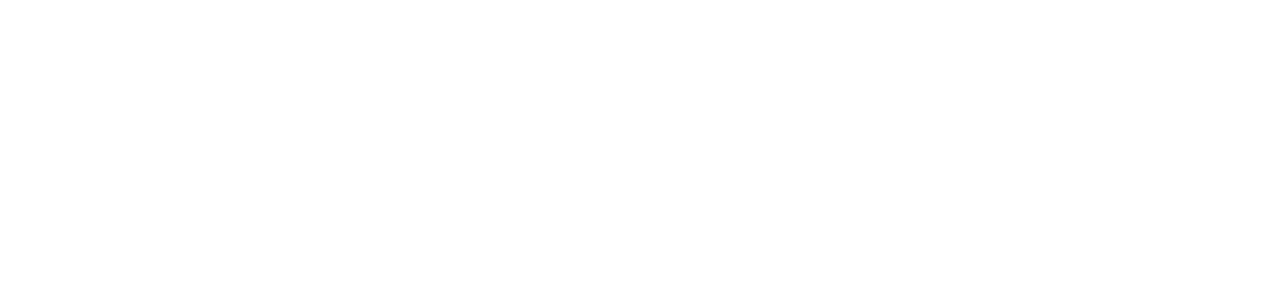
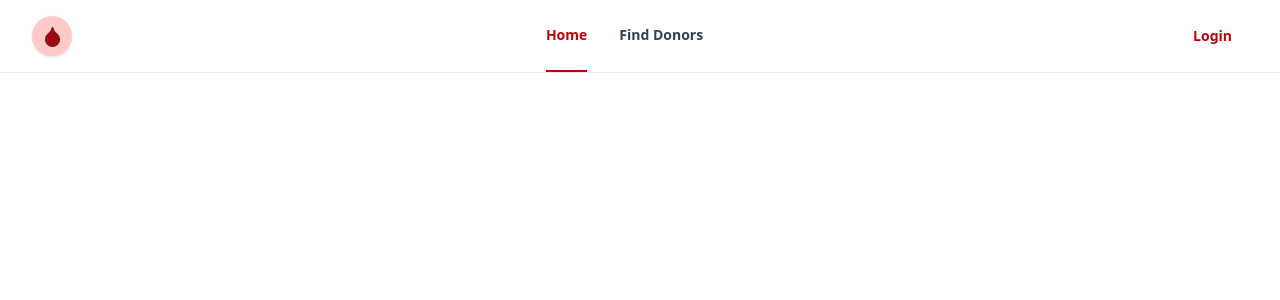
Before and after one commit to raselahmed2023/Life-Link, a Next.js app: page / in a window 1280 px wide. Shown: the top 300 px of the page. Built offline with nearby package versions, Linux system fonts and the light colour scheme.

Commit message:
navbar is done with some logic

```diff
--- a/package.json
+++ b/package.json
@@ -9,6 +9,7 @@
     "lint": "eslint"
   },
   "dependencies": {
+    "lucide-react": "^1.24.0",
     "next": "16.2.10",
     "react": "19.2.4",
     "react-dom": "19.2.4"
--- a/src/app/layout.tsx
+++ b/src/app/layout.tsx
@@ -1,6 +1,7 @@
 import type { Metadata } from "next";
 import { Geist, Geist_Mono } from "next/font/google";
 import "./globals.css";
+import Navbar from "@/components/Navbar";
 
 const geistSans = Geist({
   variable: "--font-geist-sans",
@@ -27,7 +28,12 @@
       lang="en"
       className={`${geistSans.variable} ${geistMono.variable} h-full antialiased`}
     >
-      <body className="min-h-full flex flex-col">{children}</body>
+      <body className="min-h-full flex flex-col">
+
+        <Navbar></Navbar>
+        {children}
+
+        </body>
     </html>
   );
 }
--- /dev/null
+++ b/src/components/Navbar.tsx
@@ -0,0 +1,210 @@
+"use client";
+
+import Link from "next/link";
+import { usePathname } from "next/navigation";
+import {
+  Bell, Droplet, Menu, UserCircle, X,
+} from "lucide-react";
+import { useState } from "react";
+
+type NavbarProps = {
+  isLoggedIn?: boolean;
+};
+
+const navLinks = [
+  {
+    label: "Home",
+    href: "/",
+  },
+  {
+    label: "Find Donors",
+    href: "/donors",
+  }
+];
+
+export default function Navbar({ isLoggedIn = false, }: NavbarProps) {
+  const pathname = usePathname();
+  const [isMenuOpen, setIsMenuOpen] = useState(false);
+
+  const isActiveRoute = (href: string) => {
+    if (href === "/") {
+      return pathname === "/";
+    }
+    return pathname.startsWith(href);
+  };
+
+  const closeMenu = () => {
+    setIsMenuOpen(false);
+  };
+
+  return (
+    <header className="sticky top-0 z-50 w-full border-b border-red-100 bg-white/95 backdrop-blur">
+      <nav
+        aria-label="Main navigation"
+        className="mx-auto flex h-[72px] max-w-7xl items-center justify-between px-4 sm:px-6 lg:px-8"
+      >
+        {/* Logo */}
+        <Link
+          href="/"
+          onClick={closeMenu}
+          aria-label="LifeLink homepage"
+          className="inline-flex items-center transition-transform hover:scale-105"
+        >
+          <span className="flex h-10 w-10 items-center justify-center rounded-full bg-red-200 shadow-sm">
+            <Droplet
+              size={23}
+              strokeWidth={2}
+              className="fill-red-800 text-red-900"
+            />
+          </span>
+        </Link>
+        {/* Desktop navigation */}
+        <div className="hidden h-full items-center gap-8 md:flex">
+          {navLinks.map((link) => {
+            const isActive = isActiveRoute(link.href);
+
+            return (
+              <Link
+                key={link.href}
+                href={link.href}
+                aria-current={isActive ? "page" : undefined}
+                className={`flex h-full items-center border-b-2 text-sm font-semibold transition-colors ${isActive
+                  ? "border-red-700 text-red-700"
+                  : "border-transparent text-slate-700 hover:border-red-300 hover:text-red-700"
+                  }`}
+              >
+                {link.label}
+              </Link>
+            );
+          })}
+        </div>
+
+        {/* Desktop actions */}
+        <div className="hidden items-center gap-3 md:flex">
+          {isLoggedIn ? (
+            <>
+              <button
+                type="button"
+                aria-label="View notifications"
+                className="rounded-full p-2 text-slate-700 transition hover:bg-slate-100 hover:text-red-700"
+              >
+                <Bell size={21} />
+              </button>
+
+              <Link
+                href="/dashboard/donor-profile"
+                className={`flex items-center gap-2 rounded-full border px-3 py-2 text-sm font-semibold transition ${pathname.startsWith("/dashboard/donor-profile")
+                  ? "border-red-700 bg-red-50 text-red-700"
+                  : "border-slate-200 text-slate-700 hover:border-red-300 hover:text-red-700"
+                  }`}
+              >
+                <UserCircle size={21} />
+                Profile
+              </Link>
+            </>
+          ) : (
+
+            <Link
+              href="/login"
+              className="rounded-lg px-4 py-2.5 text-sm font-semibold text-red-700 transition hover:bg-red-50"
+            >
+              Login
+            </Link>
+          )}
+        </div>
+
+        {/* Mobile menu button */}
+        <button
+          type="button"
+          aria-label={
+            isMenuOpen
+              ? "Close navigation menu"
+              : "Open navigation menu"
+          }
+          aria-expanded={isMenuOpen}
+          aria-controls="mobile-navigation"
+          onClick={() =>
+            setIsMenuOpen((previousState) => !previousState)
+          }
+          className="rounded-lg p-2 text-slate-700 transition hover:bg-slate-100 md:hidden"
+        >
+          {isMenuOpen ? (
+            <X size={25} />
+          ) : (
+            <Menu size={25} />
+          )}
+        </button>
+      </nav>
+
+      {/* Mobile navigation */}
+      {isMenuOpen && (
+        <div
+          id="mobile-navigation"
+          className="border-t border-slate-100 bg-white px-4 py-4 shadow-lg md:hidden"
+        >
+          <div className="mx-auto flex max-w-7xl flex-col gap-1">
+            {navLinks.map((link) => {
+              const isActive = isActiveRoute(link.href);
+
+              return (
+                <Link
+                  key={link.href}
+                  href={link.href}
+                  onClick={closeMenu}
+                  aria-current={isActive ? "page" : undefined}
+                  className={`rounded-lg px-4 py-3 text-sm font-semibold transition ${isActive
+                    ? "bg-red-50 text-red-700"
+                    : "text-slate-700 hover:bg-slate-50 hover:text-red-700"
+                    }`}
+                >
+                  {link.label}
+                </Link>
+              );
+            })}
+
+            <div className="my-3 border-t border-slate-200" />
+
+            {isLoggedIn ? (
+              <>
+                <Link
+                  href="/dashboard/donor-profile"
+                  onClick={closeMenu}
+                  className="flex items-center gap-2 rounded-lg px-4 py-3 text-sm font-semibold text-slate-700 transition hover:bg-red-50 hover:text-red-700"
+                >
+                  <UserCircle size={20} />
+                  My Donor Profile
+                </Link>
+
+                <button
+                  type="button"
+                  className="flex items-center gap-2 rounded-lg px-4 py-3 text-left text-sm font-semibold text-slate-700 transition hover:bg-slate-50 hover:text-red-700"
+                >
+                  <Bell size={20} />
+                  Notifications
+                </button>
+              </>
+            ) : (
+              <>
+                <Link
+                  href="/login"
+                  onClick={closeMenu}
+                  className="rounded-lg px-4 py-3 text-center text-sm font-semibold text-red-700 transition hover:bg-red-50"
+                >
+                  Login
+                </Link>
+
+                <Link
+                  href="/register"
+                  onClick={closeMenu}
+                  className="mt-1 rounded-lg bg-red-700 px-4 py-3 text-center text-sm font-semibold text-white transition hover:bg-red-800"
+                >
+                  Become a Donor
+                </Link>
+              </>
+            )}
+          </div>
+        </div>
+      )}
+    </header>
+  );
+}
```
Also changed, not shown: 1 other file (tests, documents, lock files or other folders).
